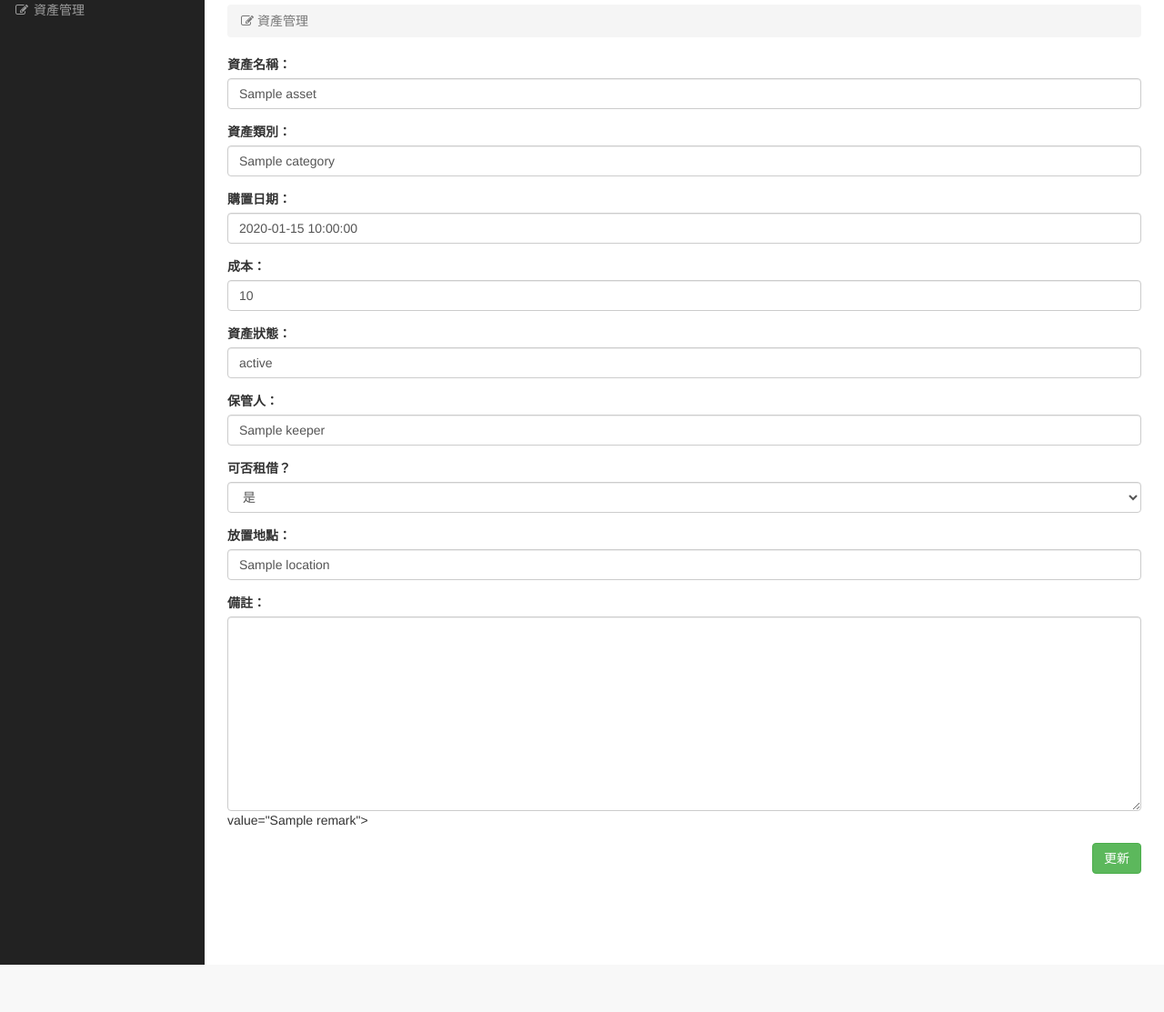
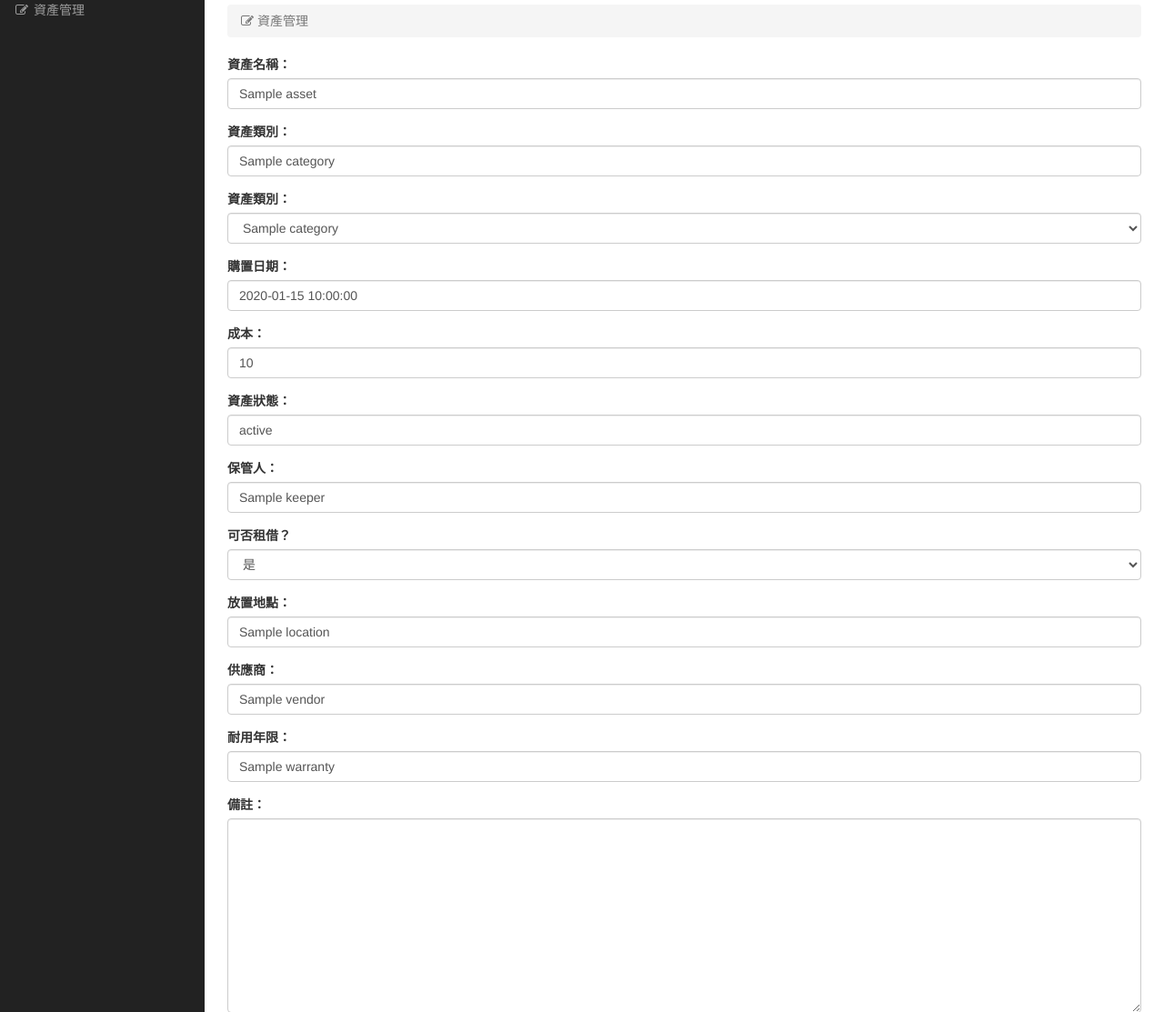
Before and after one commit to ncut-mis/asset0523, a Laravel app: template resources/views/admin/assets/edit.blade.php in a window 1280 px wide. Shown: the part 165-1278 px from the top of the page at 91% size. Before the commit the page ends 1226 px from the top, so only its background shows below. Run offline with Laravel 8, Linux system fonts and the light colour scheme; the template is opened without the code that fills it: most values are stand-ins (such as "Sample title", 1, 10 or a date in 2020).

Commit message:
asset_edit 更新

```diff
--- a/resources/views/admin/assets/edit.blade.php
+++ b/resources/views/admin/assets/edit.blade.php
@@ -37,6 +37,15 @@
             </div>
 
             <div class="form-group">
+                <label>資產類別：</label>
+                <select name="category" class="form-control">
+                    @foreach($categories as $category)
+                        <option value={{ $category->id }}>{{ $category->name }}</option>
+                    @endforeach
+                </select>
+            </div>
+
+            <div class="form-group">
                 <label>購置日期：</label>
                 <input name="date" class="form-control" placeholder="請輸入資產購置日期" value="{{$asset->date}}">
             </div>
@@ -70,6 +79,16 @@
             </div>
 
             <div class="form-group">
+                <label>供應商：</label>
+                <input name="vendor" class="form-control" placeholder="請輸入資產供應商" value="{{$asset->vendor}}">
+            </div>
+
+            <div class="form-group">
+                <label>耐用年限：</label>
+                <input name="warranty" class="form-control" placeholder="請輸入資產耐用年限" value="{{$asset->warranty}}">
+            </div>
+
+            <div class="form-group">
                 <label>備註：</label>
                 <textarea name="submit" class="form-control" rows="10"></textarea> value="{{$asset->remark}}">
             </div>
```
